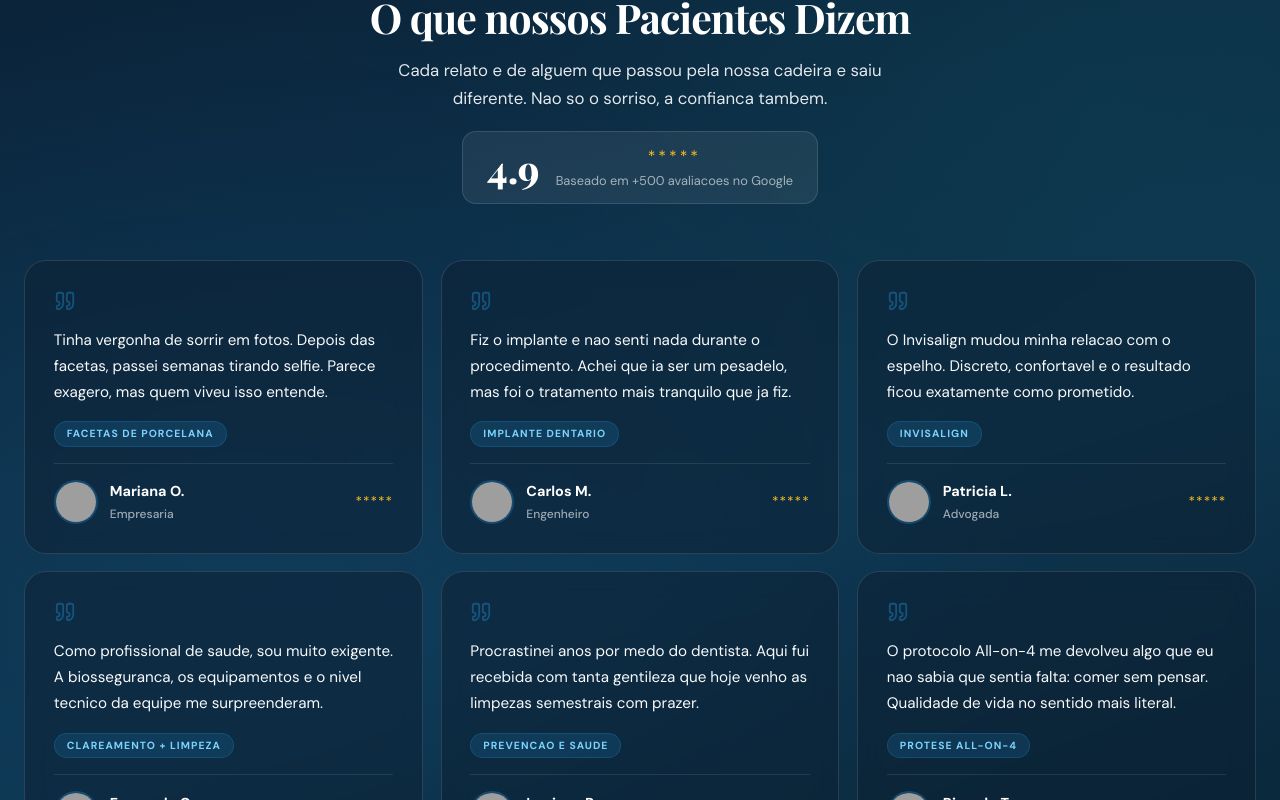
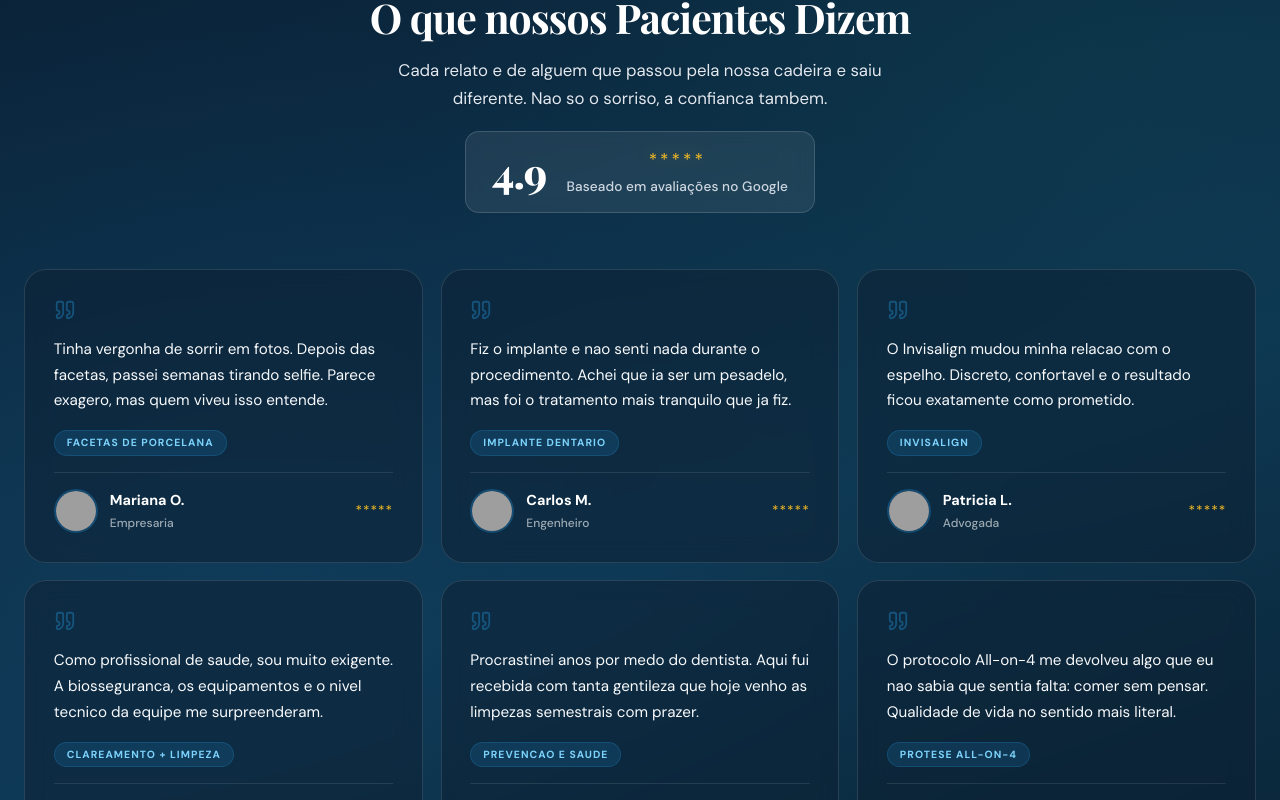
Before and after one commit to Wallaceoll/odonto-landing, a React (Vite) app: page / in a window 1280 px wide. Shown: the part 3200-4000 px from the top of the page. Built offline with nearby package versions, Linux system fonts and the light colour scheme; grey boxes are pictures that could not be loaded.

Commit message:
adjust color and text

```diff
--- a/src/components/Testimonials/Testimonials.jsx
+++ b/src/components/Testimonials/Testimonials.jsx
@@ -70,7 +70,7 @@ export default function Testimonials() {
             <span className={styles.aggScore}>4.9</span>
             <div>
               <div className={styles.aggStars}>*****</div>
-              <p className={styles.aggLabel}>Baseado em +500 avaliacoes no Google</p>
+              <p className={styles.aggLabel}>Baseado em avaliações no Google</p>
             </div>
           </div>
         </div>
--- a/src/components/Testimonials/Testimonials.module.css
+++ b/src/components/Testimonials/Testimonials.module.css
@@ -68,32 +68,143 @@
 .aggregate {
   display: inline-flex;
   align-items: center;
-  gap: 1rem;
-  background: rgba(255, 255, 255, 0.07);
-  border: 1px solid rgba(255, 255, 255, 0.12);
+  gap: 1.25rem;
+  background: rgba(255, 255, 255, 0.08);
+  border: 1px solid rgba(255, 255, 255, 0.15);
   border-radius: var(--r-md);
-  padding: 0.8rem 1.5rem;
+  padding: 0.9rem 1.6rem;
   margin-top: 0.25rem;
+  backdrop-filter: blur(8px);
 }
 
 .aggScore {
   font-family: var(--font-display);
-  font-size: 2.4rem;
+  font-size: 2.6rem;
   font-weight: 800;
-  color: white;
+  color: #ffffff;
   line-height: 1;
+  letter-spacing: -0.02em;
 }
 
 .aggStars {
   color: #fbbf24;
-  font-size: 1rem;
+  font-size: 1.1rem;
   letter-spacing: 3px;
+  filter: drop-shadow(0 0 8px rgba(251, 191, 36, 0.3));
 }
 
 .aggLabel {
-  font-size: 0.8rem;
-  color: rgba(255, 255, 255, 0.6);
-  margin-top: 2px;
+  font-size: 0.85rem;
+  font-weight: 500;
+  color: #e2e8f0;
+  margin-top: 4px;
+  letter-spacing: 0.01em;
+  opacity: 0.9;
+}.aggregate {
+  display: inline-flex;
+  align-items: center;
+  gap: 1.25rem;
+  background: rgba(255, 255, 255, 0.08);
+  border: 1px solid rgba(255, 255, 255, 0.15);
+  border-radius: var(--r-md);
+  padding: 0.9rem 1.6rem;
+  margin-top: 0.25rem;
+  backdrop-filter: blur(8px);
+}
+
+.aggScore {
+  font-family: var(--font-display);
+  font-size: 2.6rem;
+  font-weight: 800;
+  color: #ffffff;
+  line-height: 1;
+  letter-spacing: -0.02em;
+}
+
+.aggStars {
+  color: #fbbf24;
+  font-size: 1.1rem;
+  letter-spacing: 3px;
+  filter: drop-shadow(0 0 8px rgba(251, 191, 36, 0.3));
+}
+
+.aggLabel {
+  font-size: 0.85rem;
+  font-weight: 500;
+  color: #e2e8f0;
+  margin-top: 4px;
+  letter-spacing: 0.01em;
+  opacity: 0.9;
+}.aggregate {
+  display: inline-flex;
+  align-items: center;
+  gap: 1.25rem;
+  background: rgba(255, 255, 255, 0.08);
+  border: 1px solid rgba(255, 255, 255, 0.15);
+  border-radius: var(--r-md);
+  padding: 0.9rem 1.6rem;
+  margin-top: 0.25rem;
+  backdrop-filter: blur(8px);
+}
+
+.aggScore {
+  font-family: var(--font-display);
+  font-size: 2.6rem;
+  font-weight: 800;
+  color: #ffffff;
+  line-height: 1;
+  letter-spacing: -0.02em;
+}
+
+.aggStars {
+  color: #fbbf24;
+  font-size: 1.1rem;
+  letter-spacing: 3px;
+  filter: drop-shadow(0 0 8px rgba(251, 191, 36, 0.3));
+}
+
+.aggLabel {
+  font-size: 0.85rem;
+  font-weight: 500;
+  color: #e2e8f0;
+  margin-top: 4px;
+  letter-spacing: 0.01em;
+  opacity: 0.9;
+}.aggregate {
+  display: inline-flex;
+  align-items: center;
+  gap: 1.25rem;
+  background: rgba(255, 255, 255, 0.08);
+  border: 1px solid rgba(255, 255, 255, 0.15);
+  border-radius: var(--r-md);
+  padding: 0.9rem 1.6rem;
+  margin-top: 0.25rem;
+  backdrop-filter: blur(8px);
+}
+
+.aggScore {
+  font-family: var(--font-display);
+  font-size: 2.6rem;
+  font-weight: 800;
+  color: #ffffff;
+  line-height: 1;
+  letter-spacing: -0.02em;
+}
+
+.aggStars {
+  color: #fbbf24;
+  font-size: 1.1rem;
+  letter-spacing: 3px;
+  filter: drop-shadow(0 0 8px rgba(251, 191, 36, 0.3));
+}
+
+.aggLabel {
+  font-size: 0.85rem;
+  font-weight: 500;
+  color: #e2e8f0;
+  margin-top: 4px;
+  letter-spacing: 0.01em;
+  opacity: 0.9;
 }
 
 .grid {
```
